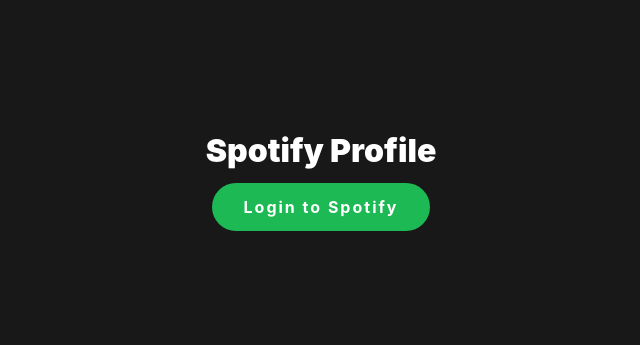
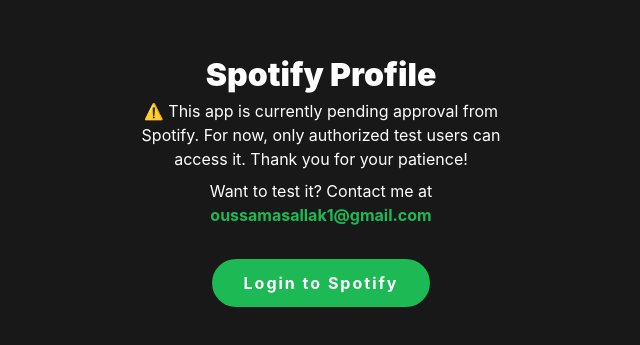
Before and after one commit to osallak/spotify-wrapped, a Next.js app: page / in a window 1280 px wide. Shown: the part 205-550 px from the top of the page, without its empty margins (319-959 px from the left). Built offline with nearby package versions, Linux system fonts and the light colour scheme; a web font is replaced by a local one.

Commit message:
feat(App): add pending approval notice with contact info on login page

```diff
--- a/package.json
+++ b/package.json
@@ -16,6 +16,7 @@
     "next": "15.1.3",
     "react": "^19.0.0",
     "react-dom": "^19.0.0",
+    "react-icons": "^5.4.0",
     "tailwind-merge": "^2.6.0"
   },
   "devDependencies": {
--- a/src/app/page.tsx
+++ b/src/app/page.tsx
@@ -68,6 +68,22 @@
       ) : (
         <div className="flex flex-col items-center justify-center min-h-[calc(100vh-12rem)]">
           <h1 className="m-[0,0,10px] font-black text-2xl">Spotify Profile</h1>
+          <div className="max-w-md mx-auto text-center px-4 mb-6">
+            <p className="text-spotify-gray text-sm md:text-base font-circular">
+              ⚠️ This app is currently pending approval from Spotify. For now,
+              only authorized test users can access it. Thank you for your
+              patience!
+            </p>
+            <p className="text-spotify-gray text-sm md:text-base mt-2 font-circular">
+              Want to test it? Contact me at{" "}
+              <a
+                href="mailto:oussamasallak1@gmail.com"
+                className="text-spotify-green hover:underline font-bold"
+              >
+                oussamasallak1@gmail.com
+              </a>
+            </p>
+          </div>
           <button
             onClick={handleLogin}
             className="inline-block bg-spotify-green text-white rounded-[30px] tracking-[2px] text-center font-bold mt-2 px-8 py-3"
--- a/src/components/Profile/TopTracks.tsx
+++ b/src/components/Profile/TopTracks.tsx
@@ -3,7 +3,6 @@
 import { Track } from "@/types";
 import Image from "next/image";
 import Link from "next/link";
-
 
 interface TopTracksProps {
   tracks: Track[];
```
Also changed, not shown: 1 other file (tests, documents, lock files or other folders).
